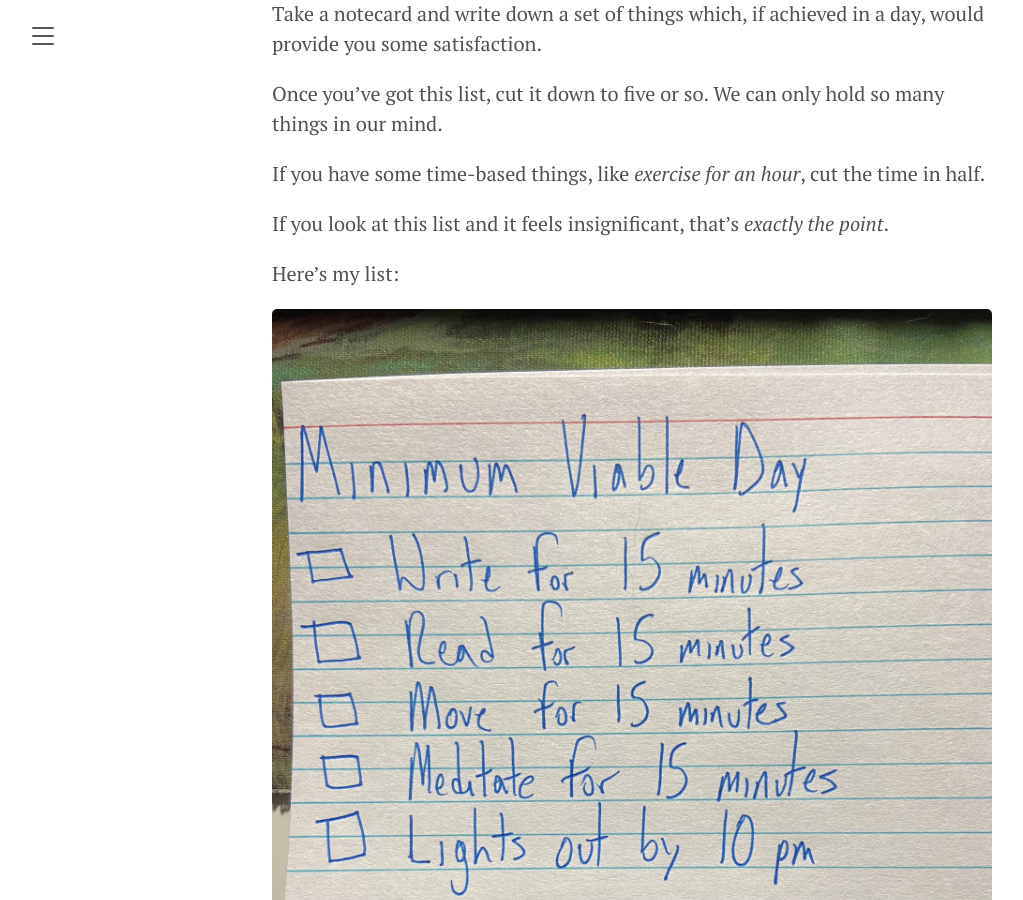
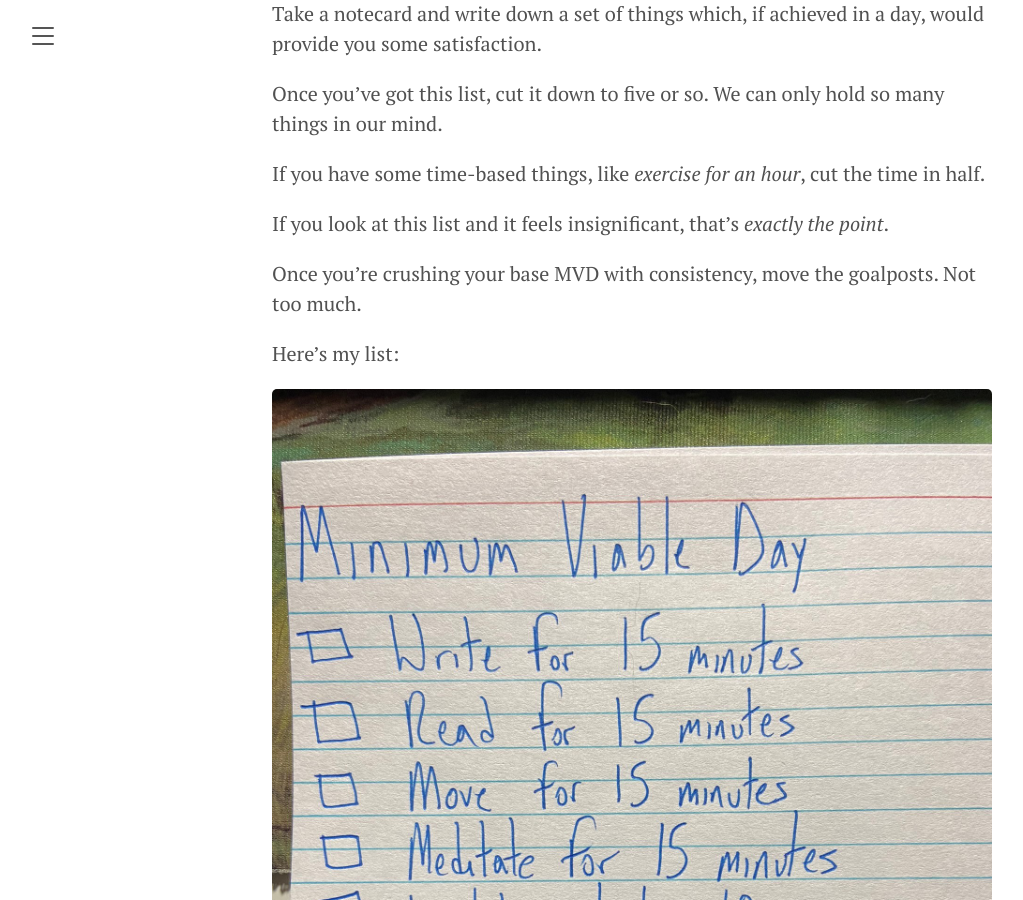
Before and after one commit to jmmoore/jmmoore.github.io, a Jekyll site: the page built from _posts/2020-06-17-Minimum-Viable-Day.md, in a window 1280 px wide and 900 px high, scrolled down 1063 px. Shown: the whole window, without its empty margins (8-1031 px from the left). Built offline with Jekyll 4.4.1, drawn with Linux system fonts in a browser that asks for light colours.

Commit message:
More MVD

```diff
--- a/_posts/2020-06-17-Minimum-Viable-Day.md
+++ b/_posts/2020-06-17-Minimum-Viable-Day.md
@@ -38,6 +38,8 @@ If you have some time-based things, like *exercise for an hour*, cut the time in
 
 If you look at this list and it feels insignificant, that's *exactly the point*.
 
+Once you're crushing your base MVD with consistency, move the goalposts. Not too much.
+
 Here's my list:
 
 ![Minimum Viable Day notecard](/uploads/minimumviableday.jpeg)
```
